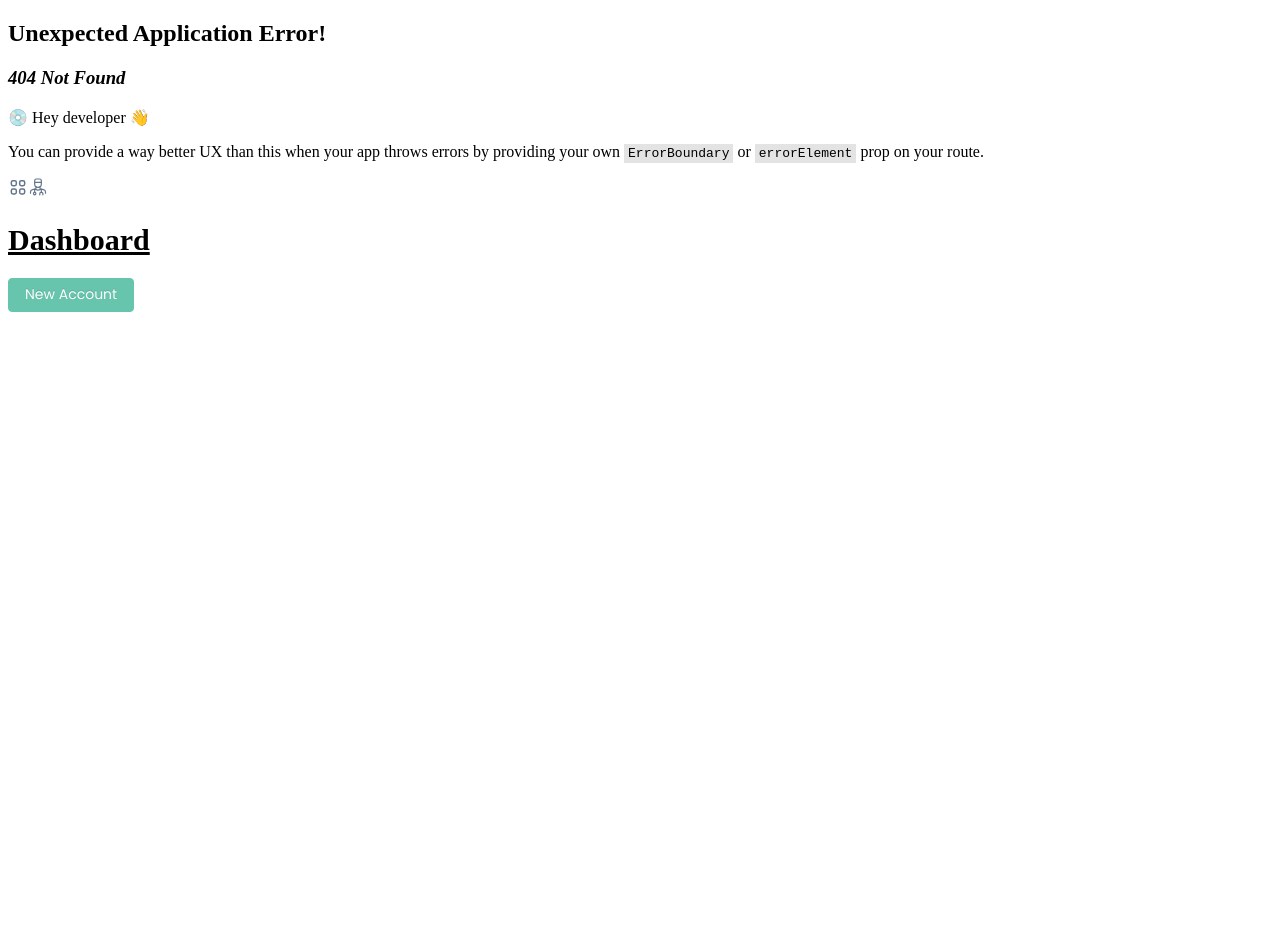
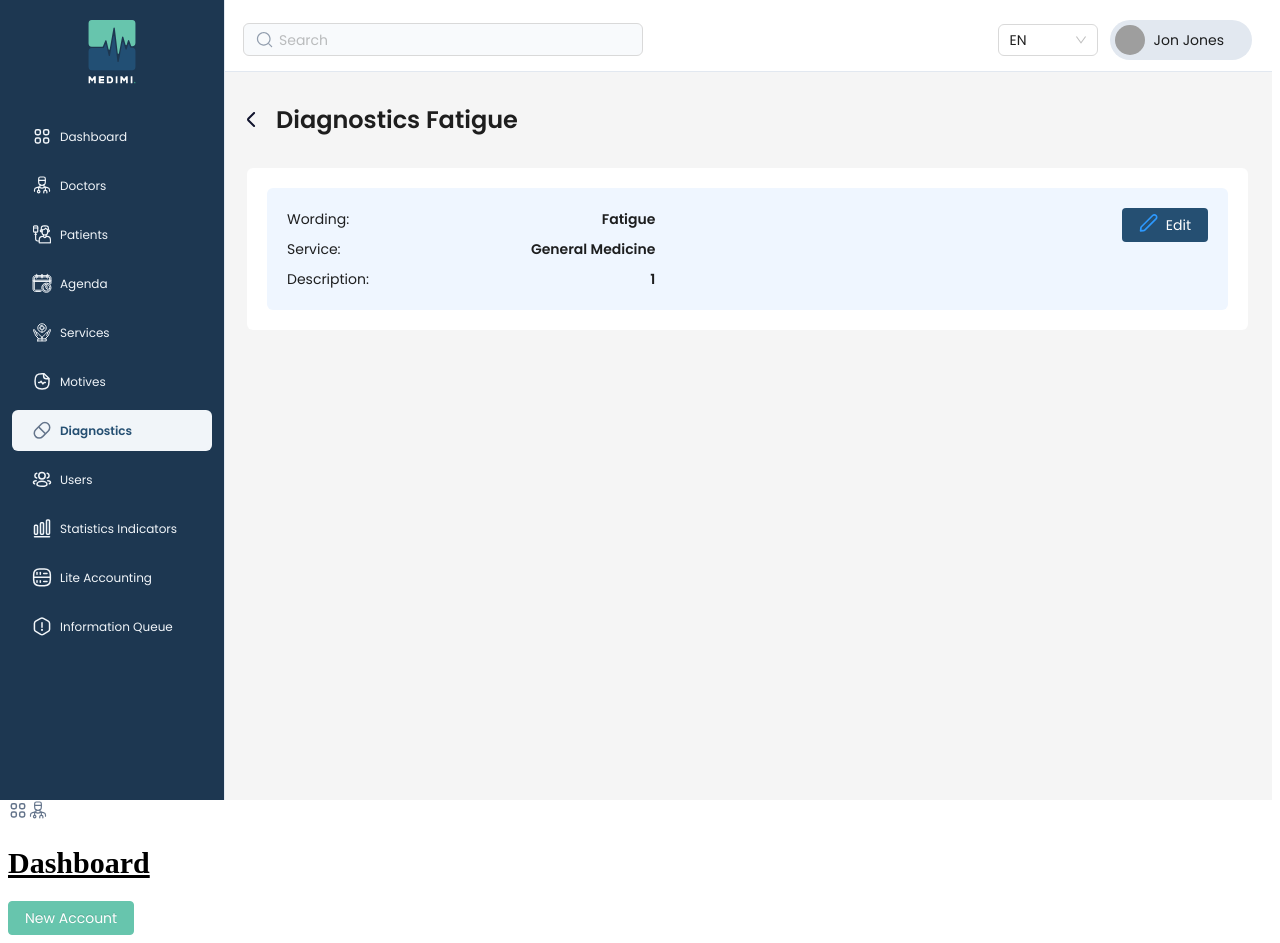
Before and after one commit to deftzero/medimi-caretaker, a React (Vite) app: page /diagnostics/1 in a window 1280 px wide. Before the commit this address had no page. Before the commit the page ends 800 px from the top, so only its background shows below. Built offline with nearby package versions, Linux system fonts and the light colour scheme; grey boxes are pictures that could not be loaded.

Commit message:
Single diagnostic page Completed

```diff
--- a/src/data/index.ts
+++ b/src/data/index.ts
@@ -158,11 +158,11 @@ export const appointmentsStatsDropdownItems = (t: TFunction<"translation", undef
 ]);
 
 export const diagnosisData: IDiagnosis[] = [
-  { id: 1, wording: "Fatigue", service: "General Medicine" },
-  { id: 2, wording: "Indigestion", service: "General Medicine" },
-  { id: 3, wording: "Erythematous angina", service: "General Medicine" },
-  { id: 4, wording: "Erythematopultaceous angina", service: "General Medicine" },
-  { id: 5, wording: "Otitis externa", service: "General Medicine" },
-  { id: 6, wording: "Flu", service: "General Medicine" },
-  { id: 7, wording: "Primary hypertension", service: "General Medicine" },
+  { id: '1', wording: "Fatigue", service: "General Medicine" },
+  { id: '2', wording: "Indigestion", service: "General Medicine" },
+  { id: '3', wording: "Erythematous angina", service: "General Medicine" },
+  { id: '4', wording: "Erythematopultaceous angina", service: "General Medicine" },
+  { id: '5', wording: "Otitis externa", service: "General Medicine" },
+  { id: '6', wording: "Flu", service: "General Medicine" },
+  { id: '7', wording: "Primary hypertension", service: "General Medicine" },
 ];
--- a/src/i18n/en/translationEN.json
+++ b/src/i18n/en/translationEN.json
@@ -66,5 +66,14 @@
         "descriptionPlaceholder": "Please input the description!"
       }
     }
+  },
+  "singleDiagnosis": {
+    "title": "Diagnostics {{name}}",
+    "details": {
+      "wording": "Wording",
+      "service": "Service",
+      "description": "Description"
+    },
+    "edit": "Edit"
   }
 }
--- a/src/interfaces/index.ts
+++ b/src/interfaces/index.ts
@@ -21,7 +21,7 @@ export interface IPublicationsDashoard {
 }
 
 export interface IDiagnosis {
-  id: number;
+  id: string;
   wording: string;
   service: string;
 }
--- /dev/null
+++ b/src/pages/caretaker/diagnostics/Diagnostic.tsx
@@ -0,0 +1,66 @@
+import { Link, useParams } from "react-router-dom";
+import ChevronLeft from "../../../assets/icons/chevron-left.svg?react";
+import Pencil from "../../../assets/icons/pencil.svg?react";
+import { Typography, Space, Col, Row } from "antd";
+import { useTranslation } from "react-i18next";
+import { diagnosisData } from "../../../data";
+import { IDiagnosis } from "../../../interfaces";
+import AppButton from "../../../components/ui/AppButton";
+
+const { Title, Text } = Typography;
+
+export default function Diagnostic() {
+  const { id } = useParams<{ id: string }>();
+  const { t } = useTranslation();
+  const data: IDiagnosis = diagnosisData.find(
+    (item: IDiagnosis) => item?.id === id
+  )!;
+
+  return (
+    <div className="space-y-5">
+      <div className="flex flex-row items-center gap-5">
+        <Link to={"/diagnostics"}>
+          <ChevronLeft />
+        </Link>
+        <Title level={3} className="mt-2">
+          {t("singleDiagnosis.title", { name: data?.wording })}
+        </Title>
+      </div>
+
+      <div className="bg-white p-5 rounded-md">
+        <Details data={data!} />
+      </div>
+    </div>
+  );
+}
+
+function Details({ data }: { data: IDiagnosis }) {
+  const { t } = useTranslation();
+
+  return (
+    <div className="flex justify-between items-start p-5 rounded-md bg-blue-50">
+      <div className="2xl:w-1/4, lg:w-2/5 sm:3/5 space-y-2">
+        <div className="flex">
+          <Text  className="w-1/4">{t('singleDiagnosis.details.wording')}:</Text>
+          <Text strong className="w-3/4 text-right">{data?.wording}</Text>
+        </div>
+        <div className="flex">
+          <Text  className="w-1/4">{t('singleDiagnosis.details.service')}:</Text>
+          <Text strong className="w-3/4 text-right">{data?.service}</Text>
+        </div>
+        <div className="flex">
+          <Text className="w-1/4">{t('singleDiagnosis.details.description')}:</Text>
+          <Text strong className="w-3/4 text-right">{data?.id}</Text>
+        </div>
+      </div>
+      <AppButton
+        type="primary"
+        size="small"
+        icon={<Pencil />}
+        onClick={() => {}}
+      >
+        {t("singleDiagnosis.edit")}
+      </AppButton>
+    </div>
+  );
+}
--- a/src/pages/caretaker/diagnostics/Diagnostics.tsx
+++ b/src/pages/caretaker/diagnostics/Diagnostics.tsx
@@ -75,7 +75,7 @@ function DiagnosisTable({ data }: { data: IDiagnosis[] }) {
       key: 'wording',
       render: (data,obj) => {
       return <Link
-        className="text-slate-800 hover:text-secondary" to={`/users/${obj?.id}`}>
+        className="text-slate-800 hover:text-secondary" to={`/diagnostics/${obj?.id}`}>
         {data}
       </Link>}
     },
--- a/src/router/index.tsx
+++ b/src/router/index.tsx
@@ -6,6 +6,7 @@ import AppLayout from "../layout/Layout";
 import Users from "../pages/caretaker/users/Users";
 import User from "../pages/caretaker/users/User";
 import Diagnostics from "../pages/caretaker/diagnostics/Diagnostics";
+import Diagnostic from "../pages/caretaker/diagnostics/Diagnostic";
 
 export const router = createBrowserRouter([
   {
@@ -31,6 +32,10 @@ export const router = createBrowserRouter([
         element: <Diagnostics />
       },
       {
+        path: "/diagnostics/:id",
+        element: <Diagnostic />
+      },
+      {
         index: true,
         path: "/users",
         element: <Users />
```
